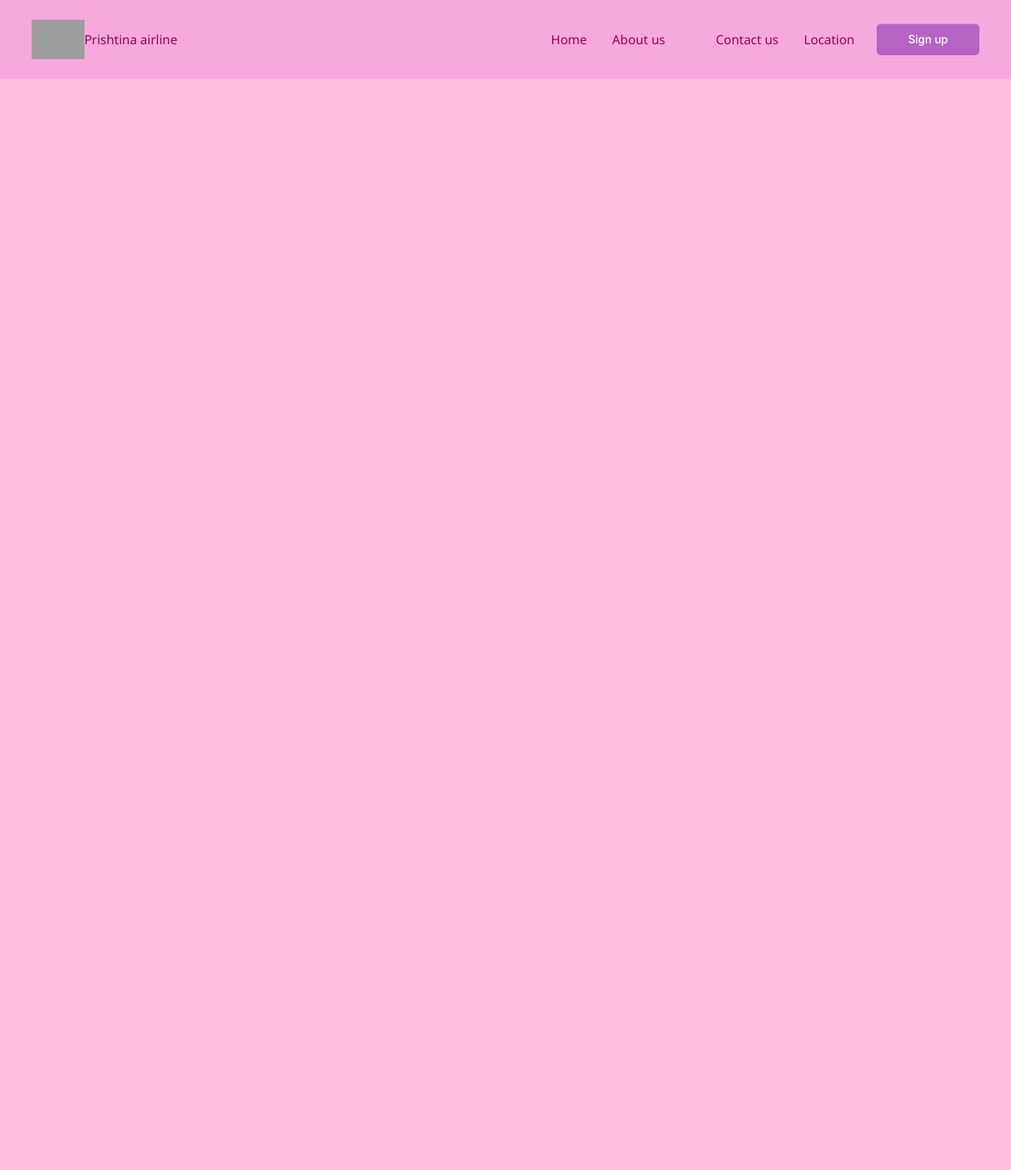
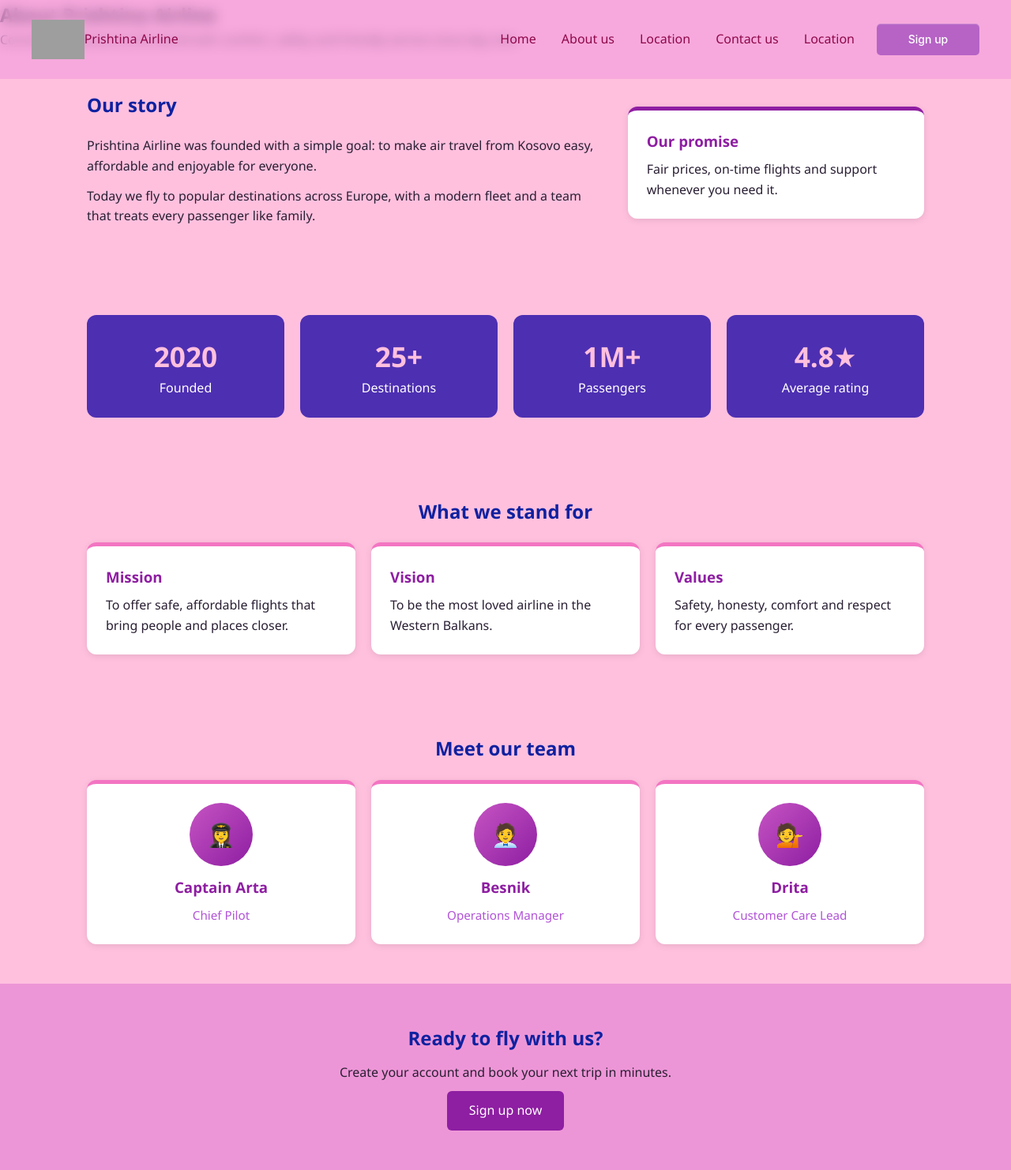
Before and after one commit to rexhaflete/ProjektriFinal_FleteRexha_EraMaloku, a PHP site: page /Klienti/about.php in a window 1280 px wide. Shown: the whole page at 79% size. Before the commit the page ends 100 px from the top, so only its background shows below. Run offline with PHP 8.4, Linux system fonts and the light colour scheme; grey boxes are pictures that could not be loaded.

Commit message:
Inicializmi i About page-it

```diff
--- a/CSS/style.css
+++ b/CSS/style.css
@@ -151,8 +151,7 @@ main {
   height: 100%;
 }
 
-
-/*home page*/
+/*Home page*/
 
 * {
   box-sizing: border-box;
@@ -303,6 +302,8 @@ main {
   margin-top: 8px;
 }
 
+/*About page*/
+
 .about-teaser {
   padding: 70px 40px 90px;
   text-align: center;
@@ -327,3 +328,70 @@ main {
 main.page-contant{
   margin-top: 120px;
 }
+
+:root {
+  --purple: #8E1EA2;
+  --purple-2: #B153D7;
+  --pink: #C654C3;
+  --pink-2: #ED96D7;
+  --pink-3: #FFC0DE;
+  --blue: #0E21A0;
+  --blue-2: #4D2FB2;
+  --accent: #F375C2;
+  --radius: 12px;
+}
+* { box-sizing: border-box; margin: 0; padding: 0; }
+body { font-family: "Segoe UI", Arial, sans-serif; background: var(--pink-3); color: #2a1f33; line-height: 1.6; }
+
+.about-hero {
+  text-align: center; padding: 70px 20px; color: #fff;
+  background: linear-gradient(135deg, var(--purple), var(--blue-2));
+}
+.about-hero h1 { font-size: 2.6rem; margin-bottom: 10px; }
+.about-hero p { max-width: 650px; margin: 0 auto; font-size: 1.1rem; }
+
+.about-section { max-width: 1100px; margin: 0 auto; padding: 50px 20px; }
+.about-section h2 { color: var(--blue); margin-bottom: 20px; text-align: center; }
+
+.about-story { display: flex; gap: 30px; align-items: center; }
+.about-story article { flex: 2; }
+.about-story article p { margin-bottom: 12px; }
+.about-story aside {
+  flex: 1; background: #fff; padding: 24px; border-radius: var(--radius);
+  border-top: 5px solid var(--purple); box-shadow: 0 2px 8px rgba(0,0,0,.1);
+}
+.about-story aside h3 { color: var(--purple); margin-bottom: 8px; }
+
+.stats { display: flex; flex-wrap: wrap; gap: 20px; }
+.stat {
+  flex: 1 1 200px; text-align: center; padding: 24px; color: #fff;
+  background: var(--blue-2); border-radius: var(--radius);
+}
+.stat strong { display: block; font-size: 2.2rem; color: var(--pink-3); }
+
+.about-cards { display: flex; flex-wrap: wrap; gap: 20px; }
+.about-card {
+  flex: 1 1 260px; background: #fff; padding: 24px; border-radius: var(--radius);
+  border-top: 5px solid var(--accent); box-shadow: 0 2px 8px rgba(0,0,0,.1);
+  transition: transform .2s;
+}
+.about-card:hover { transform: translateY(-4px); }
+.about-card h3 { color: var(--purple); margin-bottom: 8px; }
+
+.team-member { text-align: center; }
+.avatar {
+  width: 80px; height: 80px; margin: 0 auto 12px; border-radius: 50%;
+  display: flex; align-items: center; justify-content: center;
+  background: linear-gradient(135deg, var(--pink), var(--purple)); color: #fff; font-size: 1.8rem;
+}
+.team-member span { color: var(--purple-2); font-size: .95rem; }
+
+.cta { text-align: center; padding: 50px 20px; background: var(--pink-2); }
+.cta h2 { color: var(--blue); margin-bottom: 12px; }
+.cta a {
+  display: inline-block; margin-top: 10px; padding: 12px 28px; border-radius: 6px;
+  background: var(--purple); color: #fff; text-decoration: none;
+}
+.cta a:hover { background: var(--purple-2); }
+
+.site-footer { background: var(--blue-2); color: #fff; text-align: center; padding: 18px; }
--- a/Klienti/about.php
+++ b/Klienti/about.php
@@ -1,3 +1,56 @@
 <?php include '../Serveri/header.php'; ?>
+<main>
+    <section class="about">
+      <h1>About Prishtina Airline</h1>
+      <p>Connecting Kosovo to the world with comfort, safety and friendly service since day one.</p>
+    </section>
+
+    <section class="about-section">
+      <div class="about-story">
+        <article>
+          <h2 style="text-align:left">Our story</h2>
+          <p>Prishtina Airline was founded with a simple goal: to make air travel from Kosovo easy, affordable and enjoyable for everyone.</p>
+          <p>Today we fly to popular destinations across Europe, with a modern fleet and a team that treats every passenger like family.</p>
+        </article>
+        <aside>
+          <h3>Our promise</h3>
+          <p>Fair prices, on-time flights and support whenever you need it.</p>
+        </aside>
+      </div>
+    </section>
+
+    <section class="about-section">
+      <div class="stats">
+        <div class="stat"><strong>2020</strong>Founded</div>
+        <div class="stat"><strong>25+</strong>Destinations</div>
+        <div class="stat"><strong>1M+</strong>Passengers</div>
+        <div class="stat"><strong>4.8★</strong>Average rating</div>
+      </div>
+    </section>
+
+    <section class="about-section">
+      <h2>What we stand for</h2>
+      <div class="about-cards">
+        <article class="about-card"><h3>Mission</h3><p>To offer safe, affordable flights that bring people and places closer.</p></article>
+        <article class="about-card"><h3>Vision</h3><p>To be the most loved airline in the Western Balkans.</p></article>
+        <article class="about-card"><h3>Values</h3><p>Safety, honesty, comfort and respect for every passenger.</p></article>
+      </div>
+    </section>
+
+    <section class="about-section">
+      <h2>Meet our team</h2>
+      <div class="about-cards">
+        <article class="about-card team-member"><div class="avatar">👩‍✈️</div><h3>Captain Arta</h3><span>Chief Pilot</span></article>
+        <article class="about-card team-member"><div class="avatar">🧑‍💼</div><h3>Besnik</h3><span>Operations Manager</span></article>
+        <article class="about-card team-member"><div class="avatar">💁</div><h3>Drita</h3><span>Customer Care Lead</span></article>
+      </div>
+    </section>
+
+    <section class="cta">
+      <h2>Ready to fly with us?</h2>
+      <p>Create your account and book your next trip in minutes.</p>
+      <a href="register.php">Sign up now</a>
+    </section>
+  </main>
 
 <?php include '../Serveri/footer.php'; ?>
--- a/Serveri/header.php
+++ b/Serveri/header.php
@@ -9,11 +9,11 @@
 </head>
 <body>
 <nav>
-  <div class="logo"> <a href="home.php" class="logo"><img src="../img/travel_24dp_E3E3E3_FILL0_wght400_GRAD0_opsz24.png" alt="logo">   Prishtina airline</a></div>
+  <div class="logo"> <a href="home.php" class="logo"><img src="../img/travel_24dp_E3E3E3_FILL0_wght400_GRAD0_opsz24.png" alt="logo">   Prishtina Airline</a></div>
   <div class="ancors">
     <a href="Home.php">Home</a>
-    <a href="#aboutus">About us</a>
-    <a href=""></a>
+    <a href="about.php">About us</a>
+    <a href="location.php">Location</a>
     <a href="#contactus">Contact us</a>
     <a href="../Klienti/location.php">Location</a>
     <button class="button-69">Sign up</button>
```
